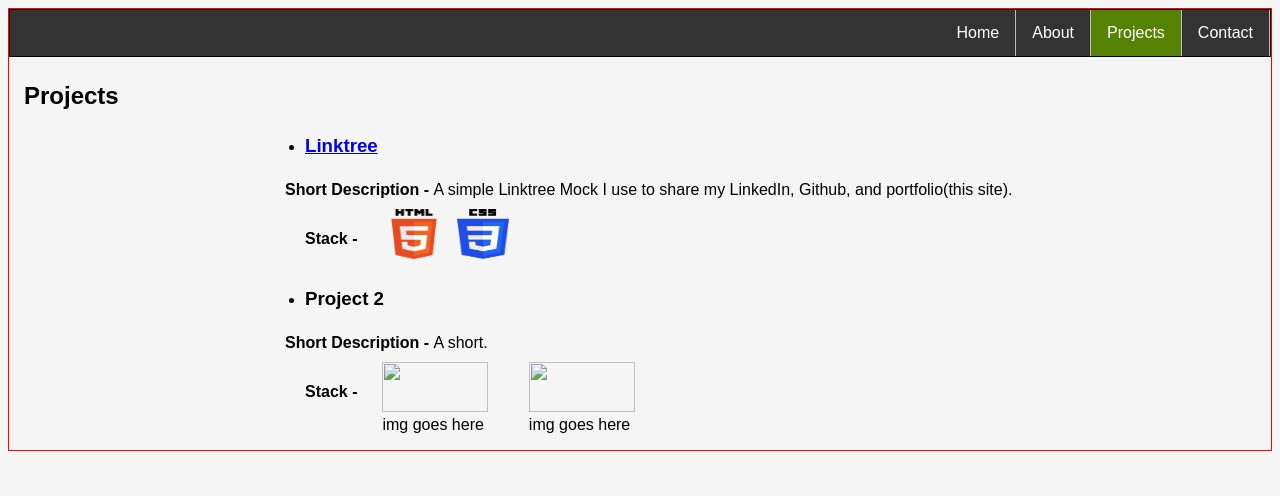
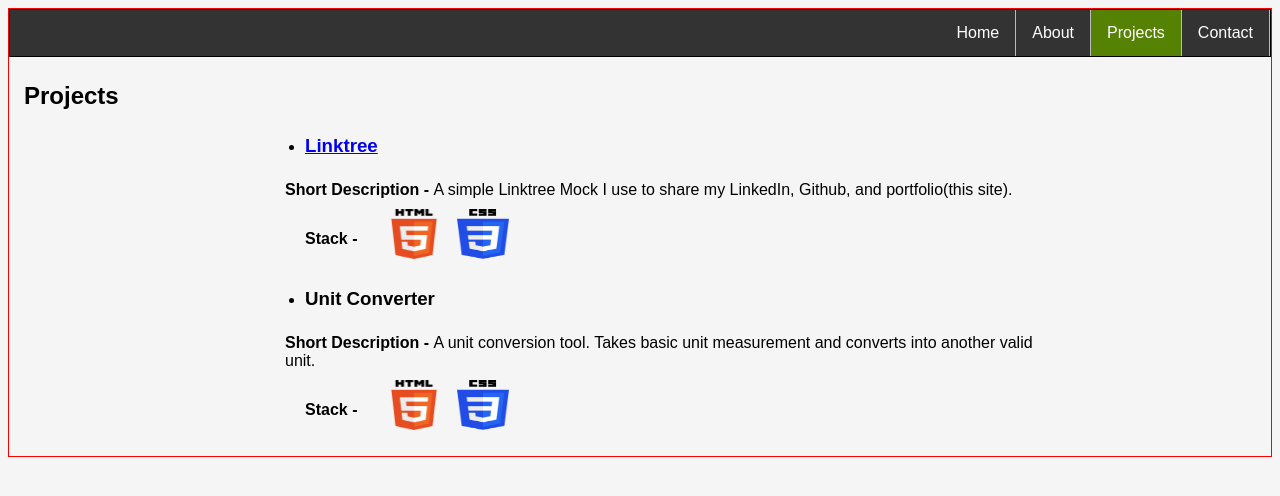
Before and after one commit to Sivartsmis/portfolio, a plain HTML site: page src/project.html in a window 1280 px wide. Drawn offline with Linux system fonts and the light colour scheme.

Commit message:
added unit converter project
added unit converter project to my site, updated the project and index pages. Added links to their github/local files

```diff
--- a/src/project.html
+++ b/src/project.html
@@ -31,15 +31,15 @@
                         <li><img class="stack" src="./resources/images/CSS3_logo_and_wordmark.png" alt="css logo"></li>
                     </ul>
                 </li>
-                <li class="projects-list"><h3>Project 2</h3>
+                <li class="projects-list"><h3>Unit Converter</h3>
                     <section class="content project">
-                        <h4 class="inline">Short Description -</h4>
-                        <p class="inline">A short.</p>
+                        <h4 class="inline">Short Description - </h4>
+                        <p class="inline">A unit conversion tool. Takes basic unit measurement and converts into another valid unit.</p>
                     </section>
                     <ul class="stack-list">
                         <li><h4 class="stack">Stack - </h4></li>
-                        <li><img class="stack" src="" alt="">img goes here</li>
-                        <li><img class="stack" src="" alt="">img goes here</li>
+                        <li><img class="stack" src="./resources/images/HTML5_logo_and_wordmark.png" alt="html logo"></li>
+                        <li><img class="stack" src="./resources/images/CSS3_logo_and_wordmark.png" alt="css logo"></li>
                     </ul>
                 </li>
             </ul>
```
Also changed, not shown: src/index.html (+6 -3 lines).
